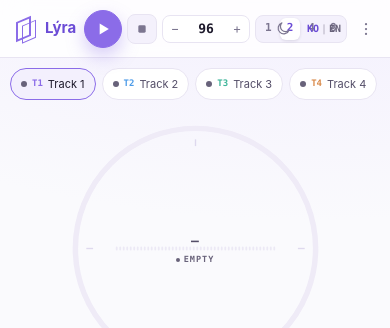
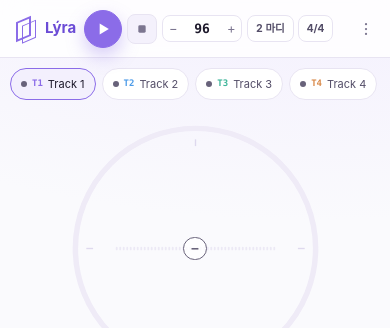
Before and after one commit to HyangDan2/PKPilot0019, a React (Vite) app: page / in a window 390 px wide. Shown: the top 328 px of the page. Built offline with nearby package versions, Linux system fonts and the light colour scheme.

Commit message:
Lýra: centre the loop stage, clearer ring readout, mobile loop fields

```diff
--- a/src/components/Header.tsx
+++ b/src/components/Header.tsx
@@ -48,6 +48,20 @@ export function Header({ playing, master, lang, onHelp }: HeaderProps): JSX.Elem
       document.removeEventListener('keydown', onKey);
     };
   }, []);
+
+  const cycleBars = (): void => {
+    const order = [1, 2, 4, 8];
+    const index = order.indexOf(project.bars);
+    studio.setBars(order[(index + 1) % order.length]);
+  };
+
+  const cycleSignature = (): void => {
+    const index = SIGNATURES.findIndex(
+      (entry) => entry.beatsPerBar === project.beatsPerBar && entry.beatUnit === project.beatUnit,
+    );
+    const next = SIGNATURES[(index + 1) % SIGNATURES.length];
+    studio.setSignature(next.beatsPerBar, next.beatUnit);
+  };
 
   const onTap = (): void => {
     const now = performance.now();
@@ -153,6 +167,20 @@ export function Header({ playing, master, lang, onHelp }: HeaderProps): JSX.Elem
           </div>
         </div>
 
+        <div className="mobile-fields">
+          <button type="button" className="mobile-chip" onClick={cycleBars} title={t(lang, 'transport.bars')}>
+            <span className="tabular">{project.bars}</span> {t(lang, 'transport.bars')}
+          </button>
+          <button
+            type="button"
+            className="mobile-chip tabular"
+            onClick={cycleSignature}
+            title={t(lang, 'transport.signature')}
+          >
+            {project.beatsPerBar}/{project.beatUnit}
+          </button>
+        </div>
+
         <button
           type="button"
           className={`toggle-btn ${project.metronome ? 'on' : ''}`}
@@ -185,7 +213,7 @@ export function Header({ playing, master, lang, onHelp }: HeaderProps): JSX.Elem
 
         <button
           type="button"
-          className="icon-btn"
+          className="icon-btn theme-btn"
           onClick={() => studio.toggleTheme()}
           title={t(lang, 'header.theme')}
           aria-label={t(lang, 'header.theme')}
@@ -227,6 +255,29 @@ export function Header({ playing, master, lang, onHelp }: HeaderProps): JSX.Elem
                 <IconHelp size={15} />
                 <span>{t(lang, 'header.help')}</span>
               </button>
+              <button
+                type="button"
+                className="menu-item"
+                onClick={() => {
+                  studio.toggleTheme();
+                  setMenuOpen(false);
+                }}
+              >
+                {dark ? <IconSun size={15} /> : <IconMoon size={15} />}
+                <span>{t(lang, 'header.theme')}</span>
+                <span className="menu-value tabular">{dark ? 'DARK' : 'LIGHT'}</span>
+              </button>
+              <button
+                type="button"
+                className="menu-item"
+                onClick={() => {
+                  studio.toggleLang();
+                  setMenuOpen(false);
+                }}
+              >
+                <span>{t(lang, 'header.lang')}</span>
+                <span className="menu-value tabular">{lang === 'ko' ? 'KO' : 'EN'}</span>
+              </button>
               <div className="menu-divider" />
               <span className="menu-label">{t(lang, 'header.navigation')}</span>
               <a
--- a/src/components/InstrumentDrawer.tsx
+++ b/src/components/InstrumentDrawer.tsx
@@ -1,4 +1,4 @@
-import { useEffect, useMemo, useRef, useState } from 'react';
+import { useEffect, useRef, useState } from 'react';
 import type { JSX } from 'react';
 import { engine } from '../audio/engine';
 import { DRUM_PADS } from '../audio/drums';
@@ -131,8 +131,8 @@ function Keybed({
               type="button"
               className={`black-key ${held.has(midi) ? 'down' : ''}`}
               style={{
-                left: `${(oct * 7 + afterWhite) * whiteWidth + whiteWidth * 0.66}%`,
-                width: `${whiteWidth * 0.6}%`,
+                left: `${(oct * 7 + afterWhite) * whiteWidth + whiteWidth * 0.74}%`,
+                width: `${whiteWidth * 0.52}%`,
               }}
               onPointerDown={(event) => {
                 event.currentTarget.setPointerCapture(event.pointerId);
@@ -157,14 +157,9 @@ export function InstrumentDrawer({ onClose }: { onClose: () => void }): JSX.Elem
   const midi = useMidi();
   const [velocity, setVelocity] = useState(0.85);
   const armed = state.project.tracks.find((track) => track.armed);
-  const title = useMemo(
-    () => (instrument.tab === 'synth' ? t(lang, 'inst.synth') : t(lang, 'inst.drums')),
-    [instrument.tab, lang],
-  );
 
   return (
     <>
-      <header className="inline-head">
       <div className="tabs">
         <button
           type="button"
@@ -181,7 +176,7 @@ export function InstrumentDrawer({ onClose }: { onClose: () => void }): JSX.Elem
           {t(lang, 'inst.drums')}
         </button>
       </div>
-        <span className={`midi-badge midi-${midi}`}>
+      <div className={`midi-row midi-${midi}`}>
         <span className="dot" />
         {t(
           lang,
@@ -191,8 +186,7 @@ export function InstrumentDrawer({ onClose }: { onClose: () => void }): JSX.Elem
               ? 'inst.midiConnected'
               : 'inst.midiReady',
         )}
-        </span>
-      </header>
+      </div>
 
       <div className="target-line">
         <span className="field-label">{t(lang, 'inst.target')}</span>
@@ -243,7 +237,7 @@ export function InstrumentDrawer({ onClose }: { onClose: () => void }): JSX.Elem
           </div>
 
           <div className="control-block">
-            <span className="block-label">{title}</span>
+            <span className="block-label">{t(lang, 'inst.keyboard')}</span>
             <Keybed octave={instrument.octave} velocity={velocity} />
             <p className="hint">{t(lang, 'inst.qwertyHint')}</p>
           </div>
--- a/src/components/IoModal.tsx
+++ b/src/components/IoModal.tsx
@@ -61,7 +61,6 @@ export function IoModal({ inputLevel }: { inputLevel: number }): JSX.Element {
         </div>
         {io.mic === 'denied' && <p className="hint warn">{t(lang, 'io.micDenied')}</p>}
         {!inputs.length && <p className="hint">{t(lang, 'io.noDevices')}</p>}
-        <p className="hint">{t(lang, 'io.inputHint')}</p>
 
         <label className="fx-slider">
           <span className="fx-name">{t(lang, 'io.inputGain')}</span>
--- a/src/components/LoopRing.tsx
+++ b/src/components/LoopRing.tsx
@@ -111,7 +111,7 @@ export function LoopRing({
   const recording = status === 'REC' || status === 'OVERDUB';
   const live = recording || status === 'COUNT-IN';
   const waveWidth = 118;
-  const waveHeight = 44;
+  const waveHeight = 38;
 
   return (
     <div className={`loop-ring ${recording ? 'is-recording' : ''}`} style={{ width: size, height: size }}>
@@ -162,14 +162,10 @@ export function LoopRing({
         {live && showScope ? (
           <LiveScope trackId={trackId} size={Math.round(size * 0.62)} />
         ) : (
-          <span className="ring-percent tabular">
+          <span className="ring-percent tabular" style={{ borderColor: color }}>
             {status === 'EMPTY' ? '—' : `${Math.round(clamped * 100)}%`}
           </span>
         )}
-        <span className={`ring-state state-${status.toLowerCase()}`} style={{ color }}>
-          <span className="ring-dot" style={{ background: color }} />
-          {status}
-        </span>
       </div>
     </div>
   );
--- a/src/styles/app.css
+++ b/src/styles/app.css
@@ -274,6 +274,12 @@ a { color: inherit; text-decoration: none; }
   font-size: 8.5px; font-weight: 700; letter-spacing: 0.12em; color: var(--muted);
   padding: 6px 9px 3px;
 }
+.menu-value {
+  margin-left: auto; font-family: var(--mono); font-size: 9px; font-weight: 700;
+  color: var(--accent-text); letter-spacing: 0.06em;
+}
+
+.mobile-fields { display: none; }
 
 /* ── stage ─────────────────────────────────────────────────────────────── */
 .stage {
@@ -380,7 +386,7 @@ a { color: inherit; text-decoration: none; }
   border: 1px solid var(--border-soft); border-radius: 4px; padding: 1px 4px;
 }
 
-.strip-stage { display: flex; flex-direction: column; align-items: center; gap: 5px; padding-top: 1px; }
+.strip-stage { flex: 1; min-height: 0; display: flex; flex-direction: column; align-items: center; justify-content: center; gap: 6px; padding: 4px 0 2px; }
 .strip-state-line { display: flex; align-items: center; gap: 6px; }
 
 .state-pill {
@@ -460,7 +466,11 @@ input.fader, input.pan { flex: 1; min-width: 0; height: 16px; cursor: pointer; }
   display: flex; flex-direction: column; align-items: center; justify-content: center; gap: 3px;
   pointer-events: none;
 }
-.ring-percent { font-family: var(--mono); font-size: 13px; font-weight: 700; color: var(--text-body); }
+.ring-percent {
+  font-family: var(--mono); font-size: 11.5px; font-weight: 700; color: var(--text-body);
+  padding: 2px 8px; border-radius: 999px; border: 1px solid transparent;
+  background: color-mix(in srgb, var(--surface) 74%, transparent);
+}
 .ring-state {
   display: inline-flex; align-items: center; gap: 4px;
   font-family: var(--mono); font-size: 8.5px; font-weight: 700; letter-spacing: 0.12em;
@@ -547,13 +557,13 @@ input.fader, input.pan { flex: 1; min-width: 0; height: 16px; cursor: pointer; }
 .modal-tabs { margin-bottom: 2px; }
 .inline-head { display: flex; align-items: center; justify-content: space-between; gap: 10px; }
 
-.midi-badge {
-  display: inline-flex; align-items: center; gap: 5px;
-  font-size: 9.5px; color: var(--muted); max-width: 54%;
+.midi-row {
+  display: flex; align-items: flex-start; gap: 6px;
+  font-size: 10px; line-height: 1.45; color: var(--muted);
 }
-.midi-badge .dot { width: 6px; height: 6px; border-radius: 50%; background: var(--line-strong); flex: none; }
-.midi-connected { color: var(--ok); }
-.midi-connected .dot { background: var(--ok); }
+.midi-row .dot { width: 6px; height: 6px; border-radius: 50%; background: var(--line-strong); flex: none; margin-top: 4px; }
+.midi-row.midi-connected { color: var(--ok); }
+.midi-row.midi-connected .dot { background: var(--ok); }
 
 .target-line { display: flex; align-items: center; gap: 8px; }
 .target-chip {
@@ -796,8 +806,17 @@ kbd {
   .transport-main { gap: 5px; }
   .transport-play { width: 38px; height: 38px; }
   .transport-stop { width: 30px; height: 30px; }
-  .sep, .chip-btn, .sig-group, .bars-group .field-label, .toggle-btn, .master-meter { display: none; }
+  .sep, .chip-btn, .sig-group, .bars-group, .toggle-btn, .master-meter, .theme-btn, .lang-btn { display: none; }
+  .mobile-fields { display: flex; align-items: center; gap: 4px; flex: none; }
+  .mobile-chip {
+    height: 27px; padding: 0 8px; border-radius: 8px;
+    border: 1px solid var(--border); background: var(--surface); color: var(--text-body);
+    font-size: 10.5px; font-weight: 650; white-space: nowrap;
+  }
+  .mobile-chip:active { background: var(--accent-soft); color: var(--accent-text); }
   .bpm-group .field-label { display: none; }
+  .stepper { height: 27px; }
+  .stepper button { width: 20px; }
   .stepper .bpm-input { width: 38px; font-size: 13px; }
   .transport-right { gap: 2px; }
   .stage { padding: 8px 10px 0; }
```
Lines whose indentation alone changed are shown as unchanged.
